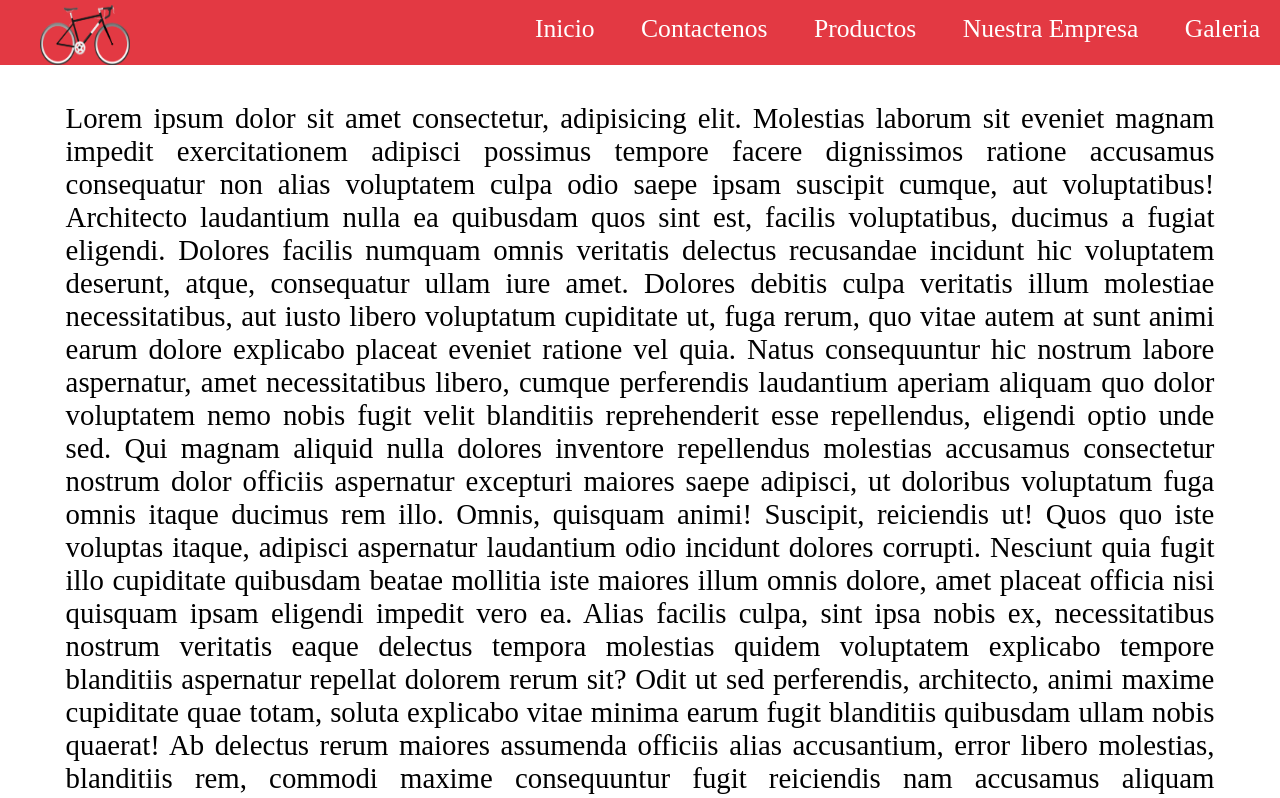
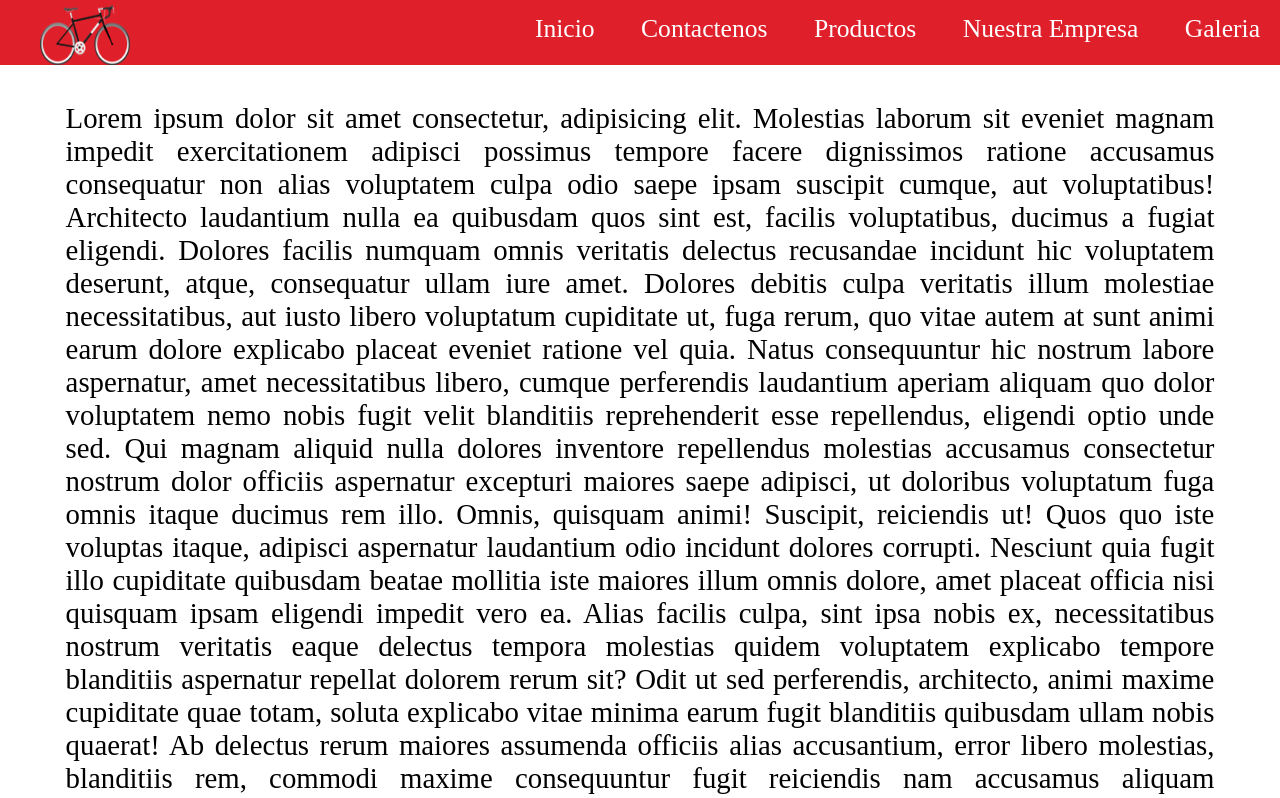
Before and after one commit to jdavid80/ADSI_2252407_Renombrar, a plain HTML site: page menu-fixed.html in a window 1280 px wide. Shown: the top 798 px of the page. Drawn offline with Linux system fonts and the light colour scheme.

Commit message:
Menu fixed

```diff
--- a/css/menu-fixed.css
+++ b/css/menu-fixed.css
@@ -1,5 +1,5 @@
 .content-nav-bar {
-    background: rgb(220,8,20, .8);
+    background: rgb(220,8,20, .9);
     width: 100%;
     height: 65px;
     position: fixed;
```
Also changed, not shown: index.html (+1 -0 lines), background.html (added).
